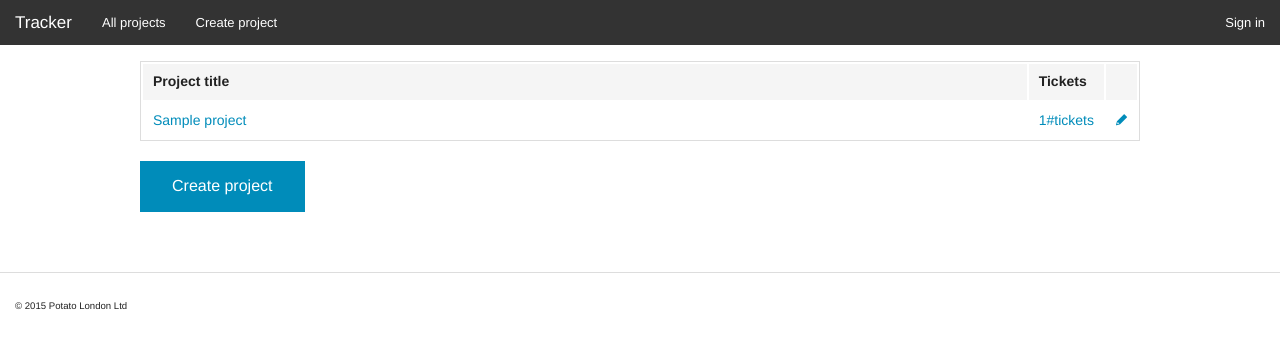
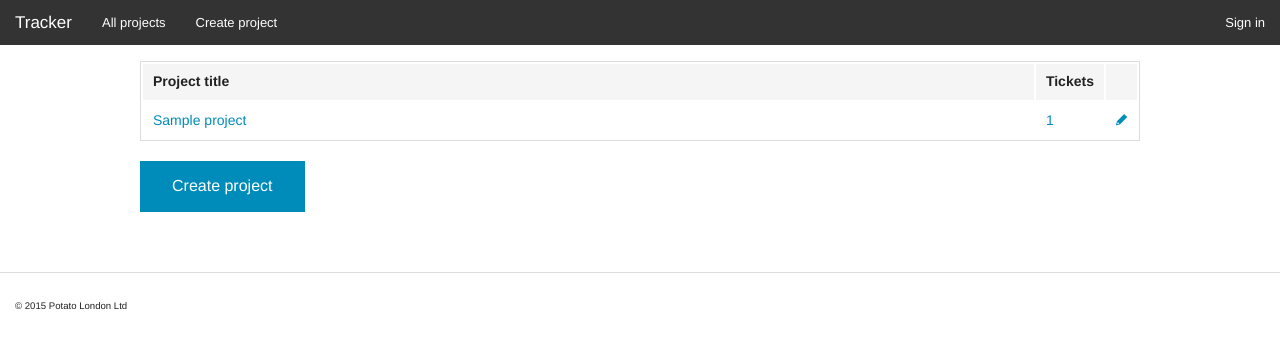
Before and after one commit to craiga/potato-be-coding-task, a Django app: template tracker/templates/site/project_list.html in a window 1280 px wide. Shown: the top 348 px of the page. Run offline with Django 3.2, Linux system fonts and the light colour scheme; the template is opened without the code that fills it: most values are stand-ins (such as "Sample title", 1, 10 or a date in 2020).

Commit message:
oops. Putting fragment in correct location.

```diff
--- a/tracker/templates/site/project_list.html
+++ b/tracker/templates/site/project_list.html
@@ -15,7 +15,7 @@
 				{% for project in object_list %}
 				<tr>
 					<td><a href="{% url "project-detail" project_id=project.pk %}">{{ project.title }}</a></td>
-					<td><a href="{% url "project-detail" project_id=project.pk %}">{{ project.tickets.count }}#tickets</a></td>
+					<td><a href="{% url "project-detail" project_id=project.pk %}#tickets">{{ project.tickets.count }}</a></td>
 					<td>
 						<a href="{% url "project-update" project_id=project.pk %}">
 							<i class="fi-pencil"></i>
```
